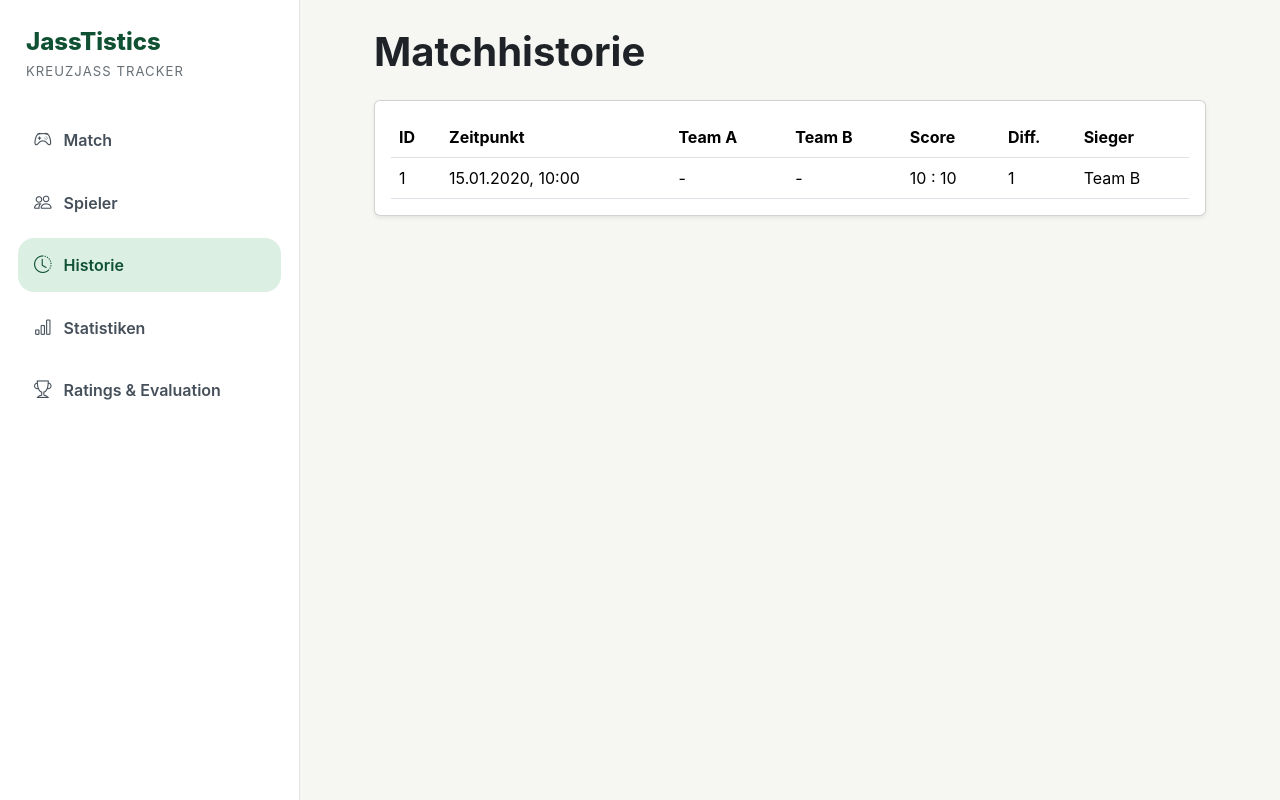
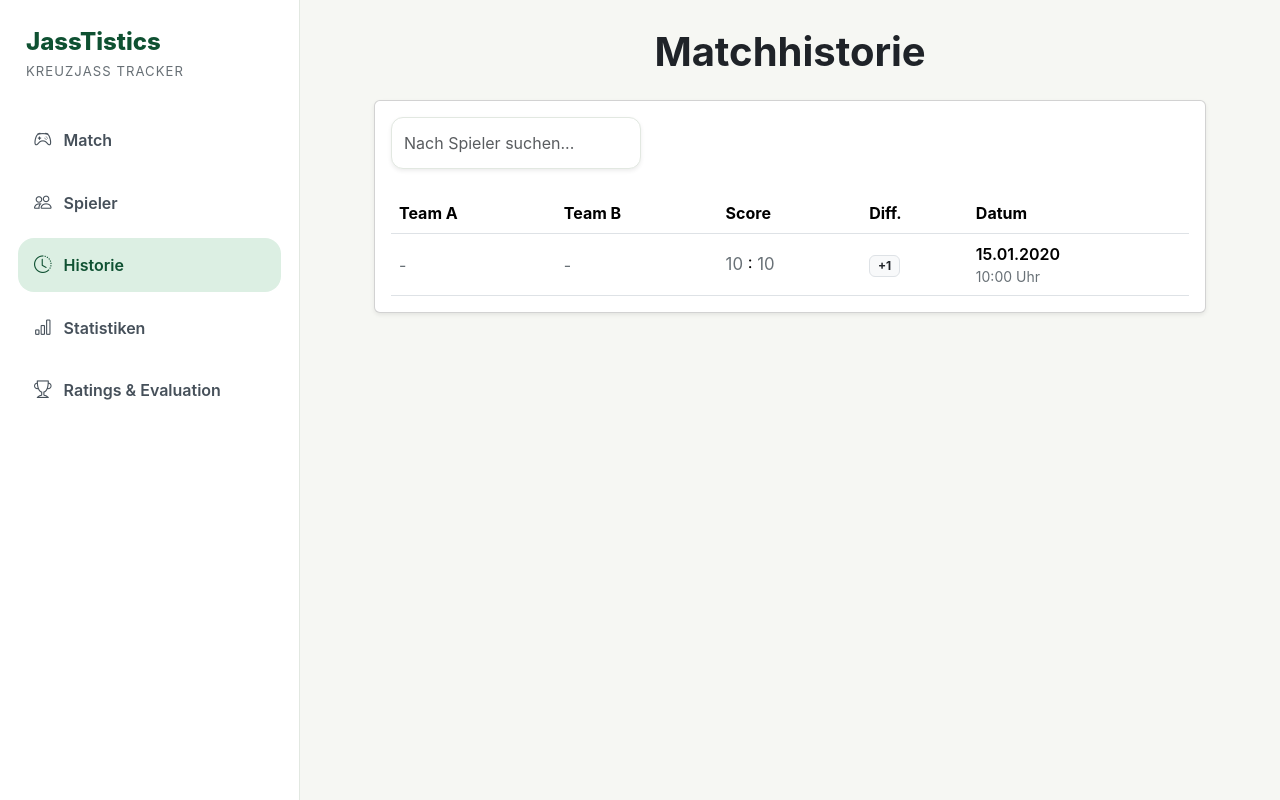
Before and after one commit to MarcBOESCH/Bachelorarbeit-WebApp, a Flask app: page /history in a window 1280 px wide. Run offline with Flask 3, Linux system fonts and the light colour scheme; tables that the repository leaves empty hold one stand-in row (values such as "Sample post"); parts of the project's set-up code (start-up, migrations or seed data) failed here and were passed over.

Commit message:
updated history ui

```diff
--- a/static/js/pages/history.js
+++ b/static/js/pages/history.js
@@ -1,3 +1,5 @@
+ let allLoadedMatches;
+
 // Formatiert den Zeitstempel eines Matches für die Anzeige.
 function formatMatchDate(isoString) {
     const date = new Date(isoString);
@@ -42,22 +44,51 @@ function renderMatchHistory(matches) {
     emptyState.classList.add("d-none");
     wrapper.classList.remove("d-none");
 
-    matches.forEach(match => {
+matches.forEach(match => {
         const row = document.createElement("tr");
 
         const teamAPlayers = formatPlayerNames(match.team_a_players);
         const teamBPlayers = formatPlayerNames(match.team_b_players);
-        const scoreText = `${match.score_team_a} : ${match.score_team_b}`;
-        const winnerText = match.winner_team === "A" ? "Team A" : "Team B";
+
+        // Wer hat gewonnen?
+        const aWon = match.winner_team === "A";
+        const bWon = match.winner_team === "B";
+
+        // Basis-Styling für Gewinner (Grüne Schrift, grüne Umrandung, abgerundet) und Verlierer (Grau)
+        const winnerStyle = 'fw-bold d-inline-block px-2 py-1 rounded-pill border text-nowrap';
+        const winnerColor = 'color: var(--color-brand); border-color: var(--color-brand) !important;';
+        const loserStyle = 'text-muted';
+
+        // Team-HTML zusammenbauen: Pokal-Icon wird nur beim Gewinner angehängt
+        const teamAHtml = aWon
+            ? `<span class="${winnerStyle}" style="${winnerColor}">${teamAPlayers} <i class="bi bi-trophy-fill ms-1"></i></span>`
+            : `<span class="${loserStyle}">${teamAPlayers}</span>`;
+
+        const teamBHtml = bWon
+            ? `<span class="${winnerStyle}" style="${winnerColor}">${teamBPlayers} <i class="bi bi-trophy-fill ms-1"></i></span>`
+            : `<span class="${loserStyle}">${teamBPlayers}</span>`;
+
+        // Styling für den Score
+        const scoreAStyle = aWon ? 'fw-bold' : 'text-muted';
+        const scoreBStyle = bWon ? 'fw-bold' : 'text-muted';
+        const scoreHtml = `<span class="${scoreAStyle}">${match.score_team_a}</span> : <span class="${scoreBStyle}">${match.score_team_b}</span>`;
+
+        // Datum und Uhrzeit trennen
+        const dateObj = new Date(match.played_at);
+        const dateStr = dateObj.toLocaleDateString("de-AT", { day: '2-digit', month: '2-digit', year: 'numeric' });
+        const timeStr = dateObj.toLocaleTimeString("de-AT", { hour: '2-digit', minute: '2-digit' });
 
         row.innerHTML = `
-            <td>${match.id}</td>
-            <td>${formatMatchDate(match.played_at)}</td>
-            <td>${teamAPlayers}</td>
-            <td>${teamBPlayers}</td>
-            <td>${scoreText}</td>
-            <td>${match.point_diff}</td>
-            <td>${winnerText}</td>
+            <td>${teamAHtml}</td>
+            <td>${teamBHtml}</td>
+            <td style="font-size: 1.05rem;">${scoreHtml}</td>
+            <td>
+                <span class="badge bg-light text-dark border">+${match.point_diff}</span>
+            </td>
+            <td>
+                <div class="fw-semibold">${dateStr}</div>
+                <div class="text-muted small">${timeStr} Uhr</div>
+            </td>
         `;
 
         tbody.appendChild(row);
@@ -77,6 +108,9 @@ async function loadMatches() {
         }
 
         const matches = await response.json();
+
+        allLoadedMatches = matches;
+
         renderMatchHistory(matches);
     } catch (error) {
         console.error("Fehler beim Laden der Matchhistorie:", error);
@@ -84,8 +118,37 @@ async function loadMatches() {
     }
 }
 
+// Initialisiert das Suchfeld für die Echtzeit-Filterung
+function initMatchSearch() {
+    const searchInput = document.getElementById("match-search-input");
+    if (!searchInput) return;
+
+    searchInput.addEventListener("input", (event) => {
+        const searchTerm = event.target.value.toLowerCase().trim();
+
+        // Wenn das Feld leer ist, alle Matches anzeigen
+        if (searchTerm === "") {
+            renderMatchHistory(allLoadedMatches);
+            return;
+        }
+
+        // Array filtern: Schauen, ob der Suchbegriff in Team A oder Team B vorkommt
+        const filteredMatches = allLoadedMatches.filter(match => {
+            // Alle Namen beider Teams in einen langen, kleingeschriebenen Text umwandeln
+            const teamAString = match.team_a_players.map(p => p.name.toLowerCase()).join(" ");
+            const teamBString = match.team_b_players.map(p => p.name.toLowerCase()).join(" ");
+
+            return teamAString.includes(searchTerm) || teamBString.includes(searchTerm);
+        });
+
+        // Die Tabelle mit den gefilterten Ergebnissen neu zeichnen
+        renderMatchHistory(filteredMatches);
+    });
+}
+
 // Initialisiert die History-Seite.
 function initHistoryPage() {
+    initMatchSearch();
     loadMatches();
 }
 
--- a/templates/history.html
+++ b/templates/history.html
@@ -3,25 +3,31 @@
 {% block title %}Historie - Jass App{% endblock %}
 
 {% block content %}
-    <h1 class="fw-bold mb-4">Matchhistorie</h1>
+    <h1 class="fw-bold mb-4 text-center">Matchhistorie</h1>
 
     <div class="card shadow-sm">
         <div class="card-body">
+            <div class="row mb-4">
+                <div class="col-12 col-md-6 col-lg-4">
+                    <div class="input-group ">
+                        <input type="text" id="match-search-input" class="form-control shadow-sm" placeholder="Nach Spieler suchen...">
+                    </div>
+                </div>
+            </div>
+
             <div id="match-history-empty" class="text-muted">
-                Noch keine Matches gespeichert.
+                Noch keine Matches gespeichert oder gefunden.
             </div>
 
             <div class="table-responsive d-none" id="match-history-wrapper">
-                <table class="table align-middle mb-0">
+                <table class="table table-hover align-middle mb-0 text-nowrap">
                     <thead>
                         <tr>
-                            <th>ID</th>
-                            <th>Zeitpunkt</th>
                             <th>Team A</th>
                             <th>Team B</th>
                             <th>Score</th>
                             <th>Diff.</th>
-                            <th>Sieger</th>
+                            <th>Datum</th>
                         </tr>
                     </thead>
                     <tbody id="match-history-body"></tbody>
```
